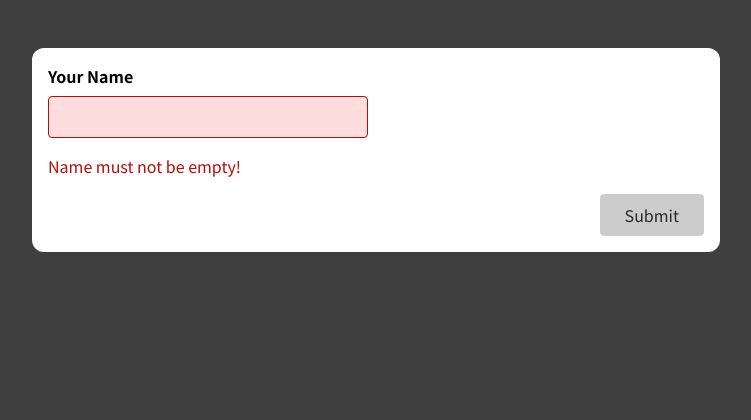
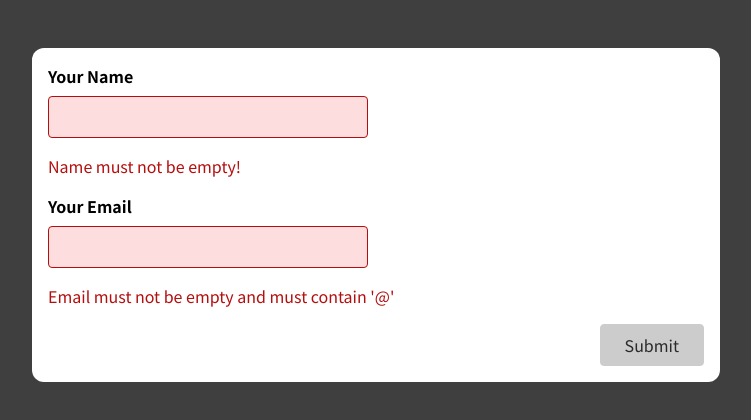
Before and after one commit to robcrusoe/react-negen, a React (Create React App) app: page / in a window 1280 px wide. Shown: the top 420 px of the page, without its empty margins (264-1015 px from the left). Built offline with nearby package versions, Linux system fonts and the light colour scheme.

Commit message:
Form input assignment

```diff
--- a/src/components/SimpleInput.js
+++ b/src/components/SimpleInput.js
@@ -3,25 +3,34 @@ import { useState, useEffect } from 'react';
 const SimpleInput = (props) => {
   const [enteredName, setEnteredName] = useState('');
   const [enteredNameTouched, setEnteredNameTouched] = useState(false);
+
+  const [enteredEmail, setEnteredEmail] = useState('');
+  const [enteredEmailTouched, setEnteredEmailTouched] = useState(false);
+
   const [formIsValid, setFormIsValid] = useState(false);
 
   /* Component function is re-rendered everytime the state changes */
   const enteredNameIsValid = enteredName.trim() !== '' && enteredNameTouched;
+  const enteredEmailIsValid = enteredEmail.trim() !== '' && enteredEmail.includes('@') && enteredEmailTouched;
 
   useEffect(() => {
-    if (enteredNameIsValid) {
-      setFormIsValid(true);
-    } else {
-      setFormIsValid(false);
-    }
-  }, [enteredNameIsValid]);
+    setFormIsValid(enteredNameIsValid && enteredEmailIsValid);
+  }, [enteredNameIsValid, enteredEmailIsValid]);
 
   const nameInputChangeHandler = event => {
     setEnteredName(event.target.value);
   };
 
-  const nameInputBlurHandler = event => {
+  const emailInputChangeHandler = event => {
+    setEnteredEmail(event.target.value);
+  };
+
+  const nameInputFocusHandler = event => {
     setEnteredNameTouched(true);
+  };
+
+  const emailInputFocusHandler = event => {
+    setEnteredEmailTouched(true);
   };
 
   const formSubmissionHandler = (event) => {
@@ -32,17 +41,28 @@ const SimpleInput = (props) => {
     console.log('* Entered Name: ', enteredName);
     setEnteredName('');
     setEnteredNameTouched(false);
+
+    setEnteredEmail('');
+    setEnteredEmailTouched(false);
   };
 
   const nameInputClasses = enteredNameIsValid ? 'form-control' : 'form-control invalid';
+  const emailInputClasses = enteredEmailIsValid ? 'form-control': 'form-control invalid';
 
   return (
     <form onSubmit={formSubmissionHandler}>
       <div className={nameInputClasses}>
         <label htmlFor='name'>Your Name</label>
-        <input type='text' id='name' onChange={nameInputChangeHandler} value={enteredName} onBlur={nameInputBlurHandler} />
+        <input type='text' id='name' onChange={nameInputChangeHandler} value={enteredName} onFocus={nameInputFocusHandler} />
         {!enteredNameIsValid && <p className='error-text'>Name must not be empty!</p>}
       </div>
+
+      <div className={emailInputClasses}>
+        <label htmlFor='email'>Your Email</label>
+        <input type='email' id='email' onChange={emailInputChangeHandler} value={enteredEmail} onFocus={emailInputFocusHandler} />
+        {!enteredEmailIsValid && <p className='error-text'>Email must not be empty and must contain '@'</p>}
+      </div>
+
       <div className="form-actions">
         <button type='submit' disabled={!formIsValid}>Submit</button>
       </div>
```
